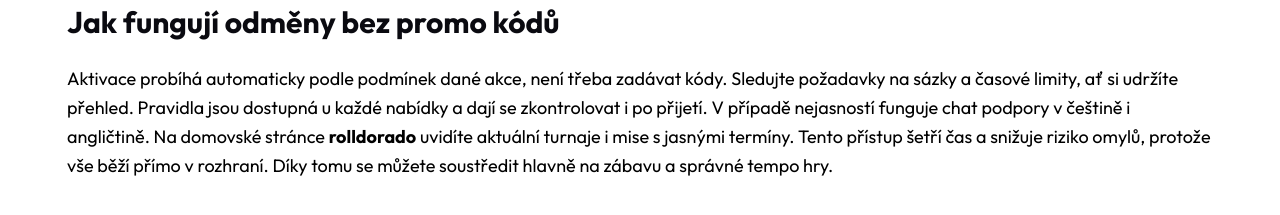
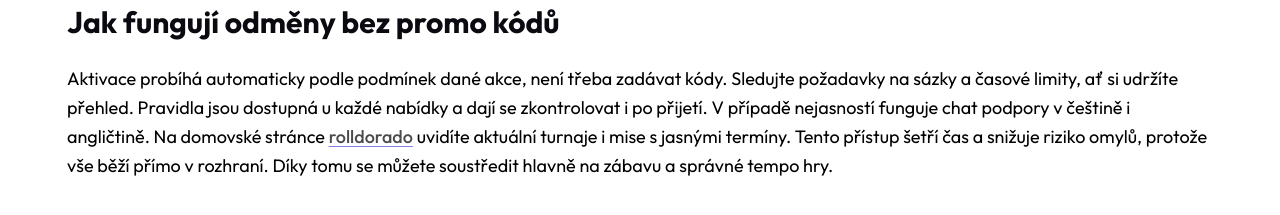
Before and after one commit to fshr-87/rolldorado-bet.cz, a plain HTML site: page index.html in a window 1280 px wide. Shown: the part 3360-3575 px from the top of the page. Drawn offline with Linux system fonts and the light colour scheme.

Commit message:
Update index.html

```diff
--- a/index.html
+++ b/index.html
@@ -306,7 +306,7 @@
 zadávat kódy. Sledujte požadavky na sázky a časové limity, ať si udržíte
 přehled. Pravidla jsou dostupná u každé nabídky a dají se zkontrolovat i
 po přijetí. V případě nejasností funguje chat podpory v češtině i
-angličtině. Na domovské stránce <strong>rolldorado</strong> uvidíte aktuální turnaje
+angličtině. Na domovské stránce <strong><a href="https://roll-dorados.com.pt" title="rolldorado">rolldorado</a></strong> uvidíte aktuální turnaje
 i mise s jasnými termíny. Tento přístup šetří čas a snižuje riziko
 omylů, protože vše běží přímo v rozhraní. Díky tomu se můžete soustředit
 hlavně na zábavu a správné tempo hry.</p>
```
